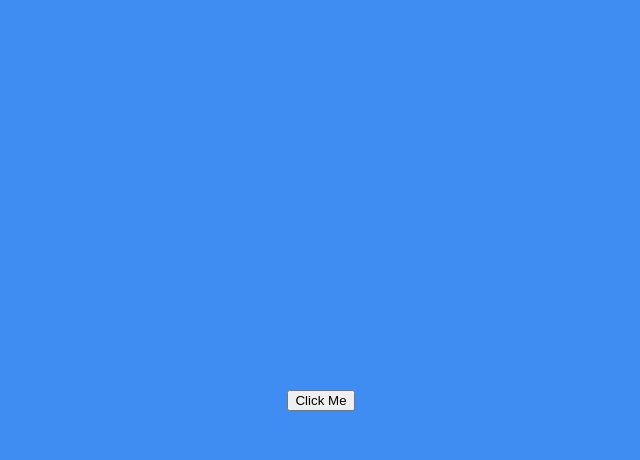
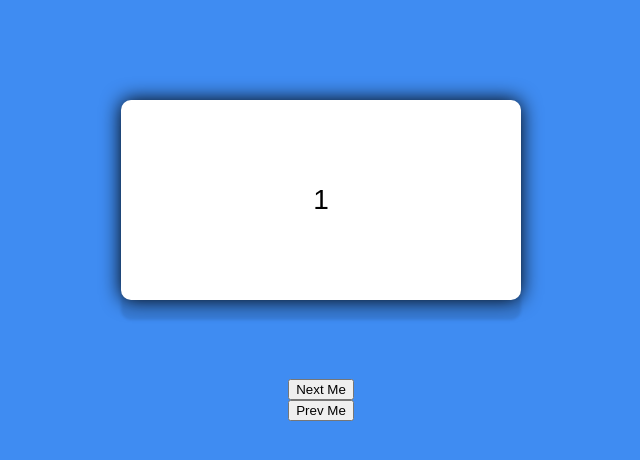
Before and after one commit to hyungjun-tech01/my-app, a React (Create React App) app: page / in a window 1280 px wide. Shown: the top 460 px of the page, without its empty margins (319-959 px from the left). Built offline with nearby package versions, Linux system fonts and the light colour scheme.

Commit message:
AnimatePresence

```diff
--- a/src/AppPre.tsx
+++ b/src/AppPre.tsx
@@ -4,54 +4,68 @@ import {useState} from "react";
 
 const Wrapper = styled(motion.div)`
   display : flex;
-  flex-direction : column;
-  max-width : 480px;
   margin : 0 auto;
   justify-content : center;
   align-items : center;
   height : 100vh;
+  flex-direction:column;
 `;
 const Box = styled(motion.div)`
-    width : 200px;
+    width : 400px;
     height : 200px;
-    display : grid;
-    grid-template-columns : repeat(2,1fr);
-    background-color : rgba(255,255,255,0.2);
+    background-color : rgba(255,255,255,1);
     border-radius: 10px;
+    top:100px;
+    position:absolute;
+    display:flex;
+    justify-content:center;
+    align-items:center;
+    font-size : 28px;
     box-shadow : 0 20px 3px rgba(0,0,0,0.1), 0 0px 20px
 `;
 const boxVariants = {
         initial:{
+            x:500,
             opacity:0,
             scale:0,
         },
         visible:{
+            x:0,
             opacity:1,
             scale:1,
-            rotateZ:360,
+            transition:{
+                duration:1,
+            }
         },
         leaving:{
             opacity:0,
             scale:0,
-            y:20,
+            x:-500,
+            rotateX:180,
+            transition:{
+                duration:1,
+            }
         },
 }
 function AppPre(){
-    const [showing, setShowing] = useState(false);
+    const [showing, setShowing] = useState(1);
     const onClick = ()=>{
-        setShowing(prev => !prev);
+       setShowing(prev => prev==10 ? 1:prev+1);
+    }
+    const PrevPlease = ()=>{
+        setShowing(prev => prev==1 ? 10 : prev-1);
     }
     return(
         <Wrapper>
-
-            <AnimatePresence>{showing ?
-            <Box
-                variants = {boxVariants}
-                initial= "initial"
-                animate="visible"
-                exit = "leaving"
-            /> : null}</AnimatePresence>
-            <button onClick={onClick}>Click Me</button>
+            <AnimatePresence>
+                {
+                    [1,2,3,4,5,6,7,8,9,10].map(i => i==showing ?
+                    <Box variants={boxVariants}
+                       initial="initial" animate="visible" exit="leaving" key={i}>{i}</Box>:null)
+                }
+            </AnimatePresence>
+            <button onClick={onClick}>Next Me</button>
+            <button onClick={PrevPlease}>Prev Me</button>
         </Wrapper>
     );
 }
```
